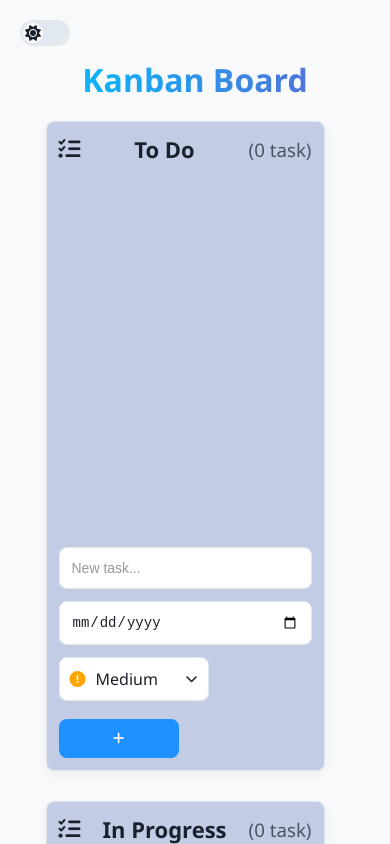
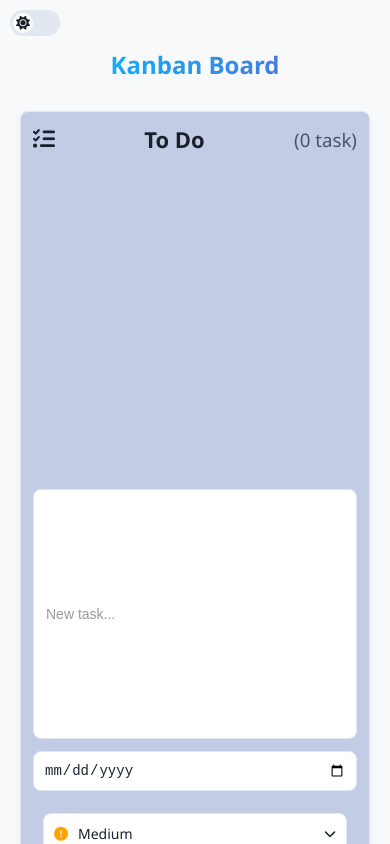
Before and after one commit to KemVani3110/miniJira, a React (Create React App) app: page / in a window 390 px wide. Shown: the top 844 px of the page. Built offline with nearby package versions, Linux system fonts and the light colour scheme.

Commit message:
fix 1/2 responsive

```diff
--- a/src/styles/App.css
+++ b/src/styles/App.css
@@ -145,7 +145,7 @@ h1 {
   background-color: #007acc;
 }
 
-@media (max-width: 1024px) {
+/* @media (max-width: 1024px) {
   .board {
     flex-direction: column;
     align-items: center;
@@ -155,17 +155,89 @@ h1 {
     position: relative;
     right: 10px;
   }
-}
+} */
 
 @media (max-width: 768px) {
+  body {
+    padding: 0;
+    font-size: 14px;
+  }
+
+  .app {
+    padding: 10px;
+  }
+
+  h1 {
+    font-size: 24px;
+    margin-bottom: 16px;
+  }
+
   .board {
-    flex-direction: column;
-    align-items: center;
+    flex-direction: row;
+    overflow-x: auto;
+    scroll-snap-type: x mandatory;
+    -webkit-overflow-scrolling: touch;
+    gap: 16px;
+    padding: 10px 0;
   }
 
   .column {
-    width: 90%;
+    flex: 0 0 85%;
+    scroll-snap-align: center;
+    width: auto;
+    min-width: 260px;
+    max-width: 90vw;
+    margin-bottom: 20px;
+  }
+
+  .task-card {
+    font-size: 14px;
+    padding: 8px;
+  }
+
+  .task-content {
+    font-size: 14px;
+  }
+
+  .task-edit-input {
+    font-size: 13px;
+    padding: 5px;
+  }
+
+  .add-task-form {
+    flex-direction: column;
+    gap: 10px;
+    align-items: stretch;
+    width: 100%;
+  }
+  .add-task-form input{
     position: relative;
-    right: 10px;
+    top: 210px;
   }
+
+  .add-task-form input,
+  .add-task-form button,
+  .priority-dropdown {
+    width: 100%;
+    font-size: 14px;
+    padding: 10px;
+    box-sizing: border-box;
+  }
+
+  .add-task-form input[type="date"] {
+    padding: 10px;
+    margin: 0;
+  }
+
+  .priority-selected {
+    padding: 10px;
+    width: 100%;
+    box-sizing: border-box;
+  }
+
+  .priority-options {
+    width: 100%;
+    box-sizing: border-box;
+  }
+
 }
--- a/src/styles/theme.css
+++ b/src/styles/theme.css
@@ -63,6 +63,11 @@ body {
   color: var(--placeholder-color);
 }
 
+.priority-option:hover {
+  background-color: #f0f0f0;
+  color: #1a202c;
+}
+
 .theme-toggle-container {
   width: 50px;
   height: 26px;
```
